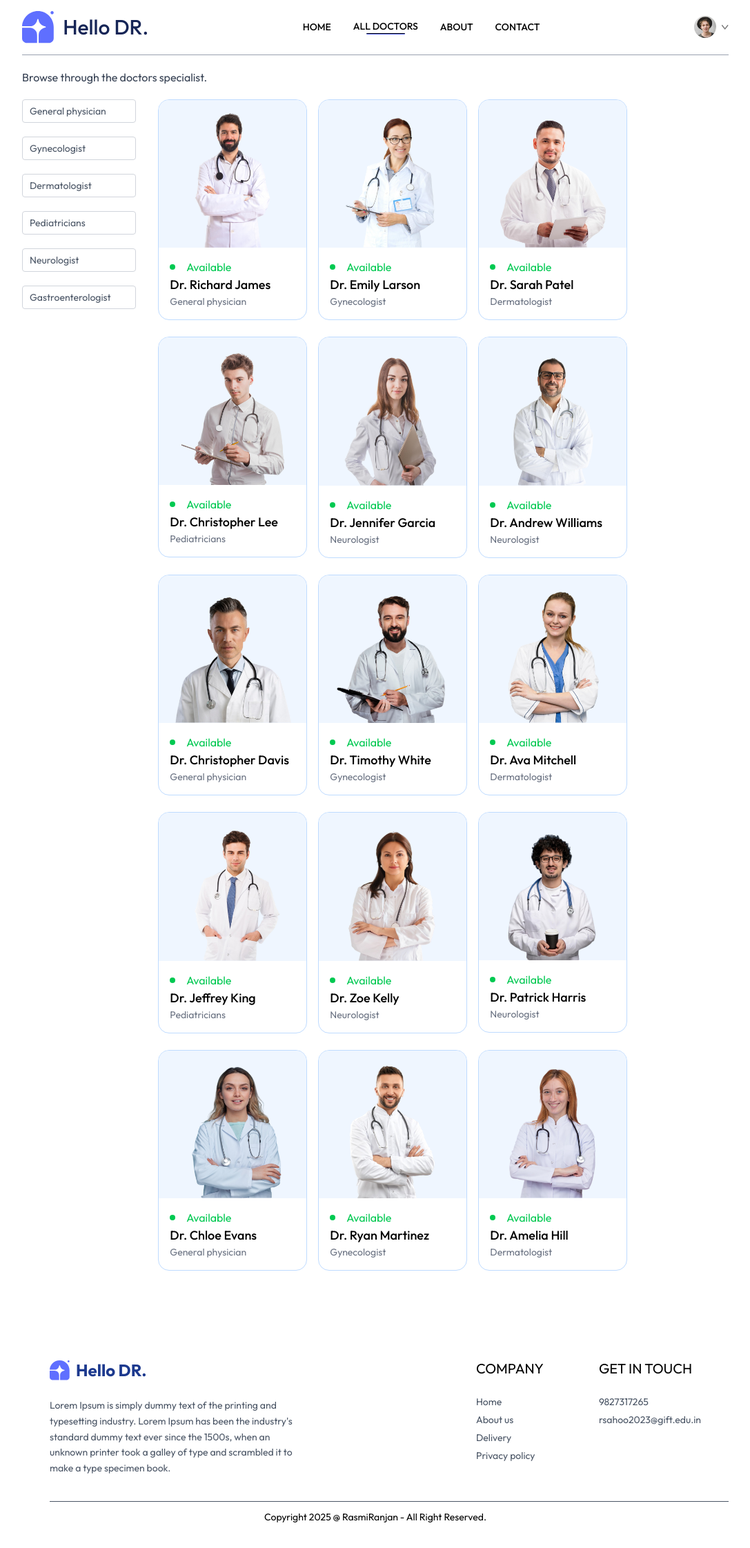
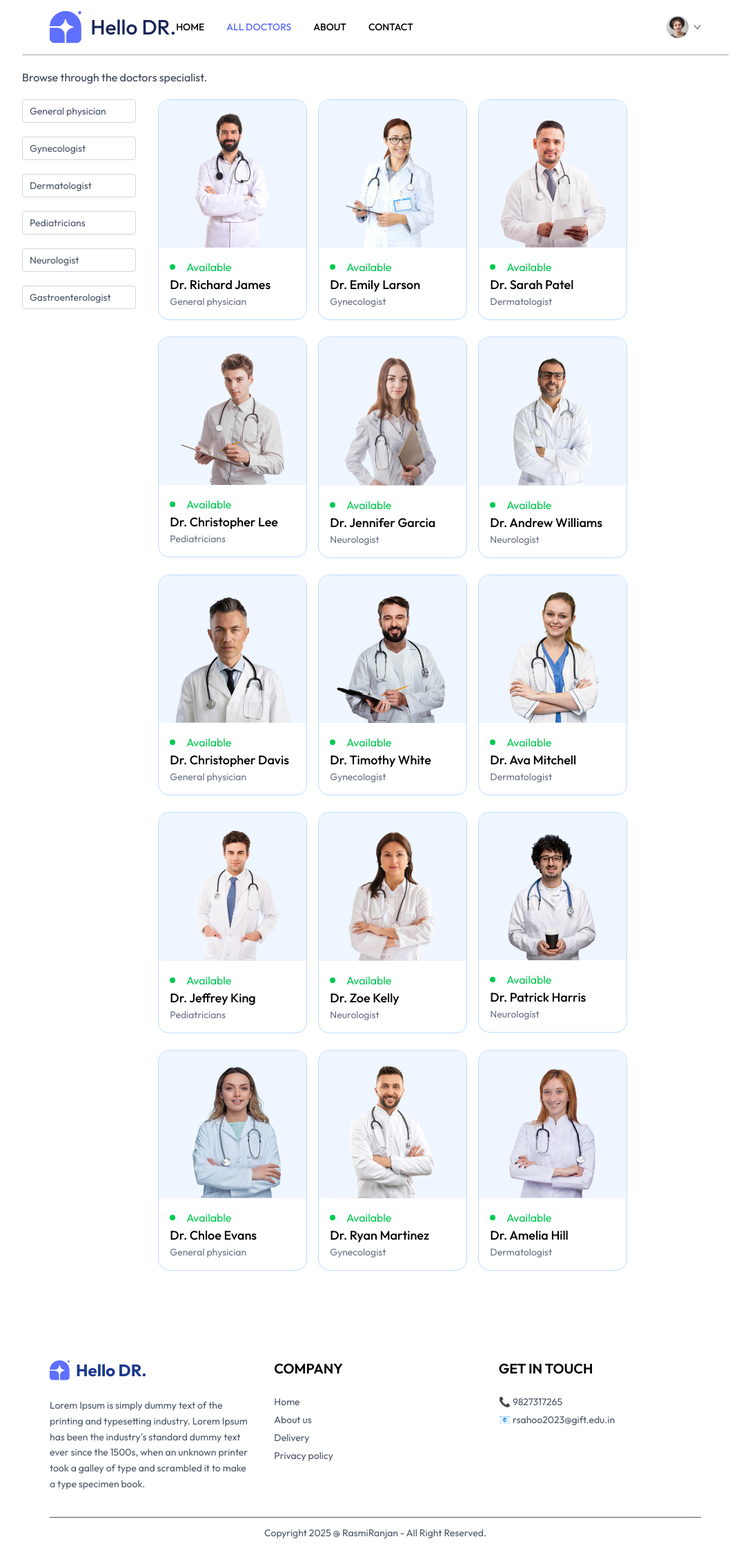
Before and after one commit to RasmiRanjan03/Hello-DR., a React (Vite) app in the folder Frontend/: page /doctors in a window 1280 px wide. Shown: the whole page at 69% size, without its empty margins (96-1183 px from the left). Before the commit the page ends 2221 px from the top, so only its background shows below. Built offline with nearby package versions, Linux system fonts and the light colour scheme.

Commit message:
Responisive

```diff
--- a/Frontend/src/components/Footer.jsx
+++ b/Frontend/src/components/Footer.jsx
@@ -4,35 +4,39 @@ import { assets } from '../assets/assets_frontend/assets'
 const Footer = () => {
   return (
     <>
-    <div className='flex justify-between mx-10 mt-32 text-gray-600'>
-        <div className='flex  flex-col w-1/2 pr-30 '>
-            <div className='flex  items-center gap-1.5 mb-6'>
-            <img className='w-8' src={assets.logo} alt="" />
+      <div className='grid grid-cols-1 md:grid-cols-2 lg:grid-cols-3 gap-8 mx-4 sm:mx-10 mt-32 text-gray-600'>
+        {/* Logo and Description */}
+        <div className='flex flex-col w-full lg:w-auto'>
+          <div className='flex items-center gap-1.5 mb-6'>
+            <img className='w-8' src={assets.logo} alt='logo' />
             <p className='text-blue-900 text-2xl font-bold'>Hello DR.</p>
           </div>
           <p className='text-sm leading-relaxed'>Lorem Ipsum is simply dummy text of the printing and typesetting industry. Lorem Ipsum has been the industry's standard dummy text ever since the 1500s, when an unknown printer took a galley of type and scrambled it to make a type specimen book.</p>
         </div>
-        <div className='flex justify-between gap-20 items-start '>
-            <div className=''>
-                <h4 className='mb-6 text-xl text-black'>COMPANY</h4>
+
+        {/* Company Links */}
+        <div>
+          <h4 className='mb-6 text-xl text-black font-semibold'>COMPANY</h4>
           <ul>
-                    <li className='my-1.5 text-sm'>Home</li>
-                    <li className='my-1.5 text-sm'>About us</li>
-                    <li className='my-1.5 text-sm'>Delivery</li>
-                    <li className='my-1.5 text-sm'>Privacy policy</li>
+            <li className='my-1.5 text-sm hover:text-blue-600 cursor-pointer'>Home</li>
+            <li className='my-1.5 text-sm hover:text-blue-600 cursor-pointer'>About us</li>
+            <li className='my-1.5 text-sm hover:text-blue-600 cursor-pointer'>Delivery</li>
+            <li className='my-1.5 text-sm hover:text-blue-600 cursor-pointer'>Privacy policy</li>
           </ul>
         </div>
+
+        {/* Contact Info */}
         <div>
-                <h4 className=' mb-6 text-xl text-black'>GET IN TOUCH</h4>
+          <h4 className='mb-6 text-xl text-black font-semibold'>GET IN TOUCH</h4>
           <ul>
-                    <li className='my-1.5 text-sm'>9827317265</li>
-                    <li className='my-1.5 text-sm'>rsahoo2023@gift.edu.in</li>
+            <li className='my-1.5 text-sm'>📞 9827317265</li>
+            <li className='my-1.5 text-sm'>📧 rsahoo2023@gift.edu.in</li>
           </ul>
         </div>
       </div>
-    </div>
-    <hr className='text-gray-600 mt-9 ml-10' />
-    <p className='text-center my-3 text-sm font-normal'>Copyright 2025 @ RasmiRanjan - All Right Reserved.</p>
+
+      <hr className='text-gray-600 mt-9 mx-4 sm:mx-10' />
+      <p className='text-center my-3 text-sm font-normal text-gray-600'>Copyright 2025 @ RasmiRanjan - All Right Reserved.</p>
     </>
   )
 }
--- a/Frontend/src/components/Navbar.jsx
+++ b/Frontend/src/components/Navbar.jsx
@@ -2,48 +2,79 @@ import React, { useState } from 'react'
 import { assets } from '../assets/assets_frontend/assets'
 import { NavLink, useNavigate } from 'react-router-dom'
 const Navbar = () => {
-  const Navigate=useNavigate();
+  const Navigate = useNavigate();
   const [ShowMenu, setShowMenu] = useState(false)
   const [token, settoken] = useState(true)
+
+  const closeMenu = () => setShowMenu(false)
+
   return (
-    <div className='flex justify-between items-center py-4 border-b border-b-gray-400'>
-      <div className='flex items-center gap-2 '>
-  <img src={assets.logo} alt=""  />
-  <p className='text-blue-950 text-3xl font-medium'>Hello DR.</p>
+    <div className='flex justify-between items-center py-4 border-b border-b-gray-400 px-4 sm:px-10'>
+      <div className='flex items-center gap-2'>
+        <img src={assets.logo} alt='logo' />
+        <p className='text-blue-950 text-3xl font-medium'>Hello DR.</p>
       </div>
-      <ul className='flex items-center font-medium text-sm gap-8'>
-        <NavLink to='/'>
+      <ul className='items-center font-medium text-sm gap-8 hidden md:flex'>
+        <NavLink to='/' className={({ isActive }) => isActive ? 'text-[#5f6FFF]' : ''}>
           <li>HOME</li>
-          <hr className='h-0.5 w-3/5 bg-[#5f6FFF] m-auto rounded hidden' />
         </NavLink>
-        <NavLink to='/doctors'>
+        <NavLink to='/doctors' className={({ isActive }) => isActive ? 'text-[#5f6FFF]' : ''}>
           <li>ALL DOCTORS</li>
-          <hr className='h-0.5 w-3/5 bg-[#5f6FFF] m-auto rounded hidden' />
         </NavLink>
-        <NavLink to='/about'>
+        <NavLink to='/about' className={({ isActive }) => isActive ? 'text-[#5f6FFF]' : ''}>
           <li>ABOUT</li>
-          <hr className='h-0.5 w-3/5 bg-[#5f6FFF] m-auto rounded hidden' />
         </NavLink>
-        <NavLink to='contact'>
+        <NavLink to='/contact' className={({ isActive }) => isActive ? 'text-[#5f6FFF]' : ''}>
           <li>CONTACT</li>
-          <hr className='h-0.5 w-3/5 bg-[#5f6FFF] m-auto rounded hidden' />
         </NavLink>
       </ul>
-      {
-        token?
-          <div className='flex justify-center items-center gap-2 cursor-pointer group relative'>
-            <img src={assets.profile_pic} className='w-8 rounded-full' alt="" />
-            <img src={assets.dropdown_icon} className='w-2.5' alt="" />
-            <div className='absolute top-0 right-0 pt-16 text-base font-medium text-gary-600 z-20 hidden group-hover:block '>
+      <div className='flex items-center gap-4 ml-auto'>
+        {token ? (
+          <div className='hidden md:flex justify-center items-center gap-2 cursor-pointer group relative'>
+            <img src={assets.profile_pic} className='w-8 rounded-full' alt='profile' />
+            <img src={assets.dropdown_icon} className='w-2.5' alt='dropdown' />
+            <div className='absolute top-0 right-0 pt-16 text-base font-medium text-gray-600 z-20 hidden group-hover:block'>
               <div className='bg-stone-100 p-3 rounded min-w-48 flex flex-col justify-center'>
-                <p onClick={()=>Navigate('/profile')} className=' text-gray-600 hover:text-black'>My Profile</p>
-                <p onClick={()=>Navigate('/My_appointment')} className=' text-gray-600 hover:text-black'>My appointments</p>
-                <p onClick={()=>settoken(false)} className=' text-gray-600 hover:text-black'>Logout</p>
+                <p onClick={() => { Navigate('/profile'); closeMenu(); }} className='text-gray-600 hover:text-black cursor-pointer'>My Profile</p>
+                <p onClick={() => { Navigate('/My_appointment'); closeMenu(); }} className='text-gray-600 hover:text-black cursor-pointer'>My appointments</p>
+                <p onClick={() => settoken(false)} className='text-gray-600 hover:text-black cursor-pointer'>Logout</p>
               </div>
             </div>
           </div>
-        :<button onClick={()=>Navigate('/login')}  className='bg-indigo-400 rounded-3xl px-6 py-3 text-white text-sm'>Create account</button>
-      }
+        ) : (
+          <button onClick={() => Navigate('/login')} className='hidden md:block bg-indigo-400 rounded-3xl px-6 py-3 text-white text-sm hover:bg-indigo-500'>Create account</button>
+        )}
+        <img className='md:hidden w-6 cursor-pointer' onClick={() => setShowMenu(true)} src={assets.menu_icon} alt='menu' />
+      </div>
+      {/* Mobile Menu */}
+      <div className={`${
+        ShowMenu ? 'fixed w-full' : 'h-0 w-0'
+      } md:hidden right-0 top-0 bottom-0 z-20 overflow-hidden bg-white transition-all duration-300`}>
+        <div className='flex justify-between items-center p-4 border-b border-b-gray-400'>
+          <img src={assets.logo} alt='logo' className='w-8' />
+          <img className='w-7 cursor-pointer' onClick={closeMenu} src={assets.cross_icon} alt='close' />
+        </div>
+        <ul className='flex flex-col gap-4 p-4'>
+          <NavLink to='/' onClick={closeMenu} className='text-lg font-medium hover:text-blue-600'>
+            Home
+          </NavLink>
+          <NavLink to='/doctors' onClick={closeMenu} className='text-lg font-medium hover:text-blue-600'>
+            All Doctors
+          </NavLink>
+          <NavLink to='/about' onClick={closeMenu} className='text-lg font-medium hover:text-blue-600'>
+            About
+          </NavLink>
+          <NavLink to='/contact' onClick={closeMenu} className='text-lg font-medium hover:text-blue-600'>
+            Contact
+          </NavLink>
+          {!token && (
+            <button onClick={() => { Navigate('/login'); closeMenu(); }} className='bg-indigo-400 rounded-3xl px-6 py-3 text-white text-sm hover:bg-indigo-500 w-full'>
+              Create account
+            </button>
+          )}
+        </ul>
+      </div>
+
     </div>
   )
 }
--- a/Frontend/src/pages/About.jsx
+++ b/Frontend/src/pages/About.jsx
@@ -5,7 +5,7 @@ const About = () => {
   return (
     <div>
       <div className='text-center text-2xl text-gray-500 mt-16 mb-12'>ABOUT <span className='text-black font-medium'>US</span></div>
-      <div className='flex w-full '>
+      <div className='flex w-full flex-col md:flex-row'>
         <img className='max-w-90 max-h-90' src={assets.about_image} alt="" />
         <div className='px-12 py-2 text-sm text-gray-600 max-w-[700px]'>
           <p className='my-5'>Welcome to Prescripto, your trusted partner in managing your healthcare needs conveniently and efficiently. At Prescripto, we understand the challenges individuals face when it comes to scheduling doctor appointments and managing their health records.</p>
```
Also changed, not shown: Frontend/src/pages/Doctors.jsx (+7 -7 lines). Lines whose indentation alone changed are shown as unchanged.
